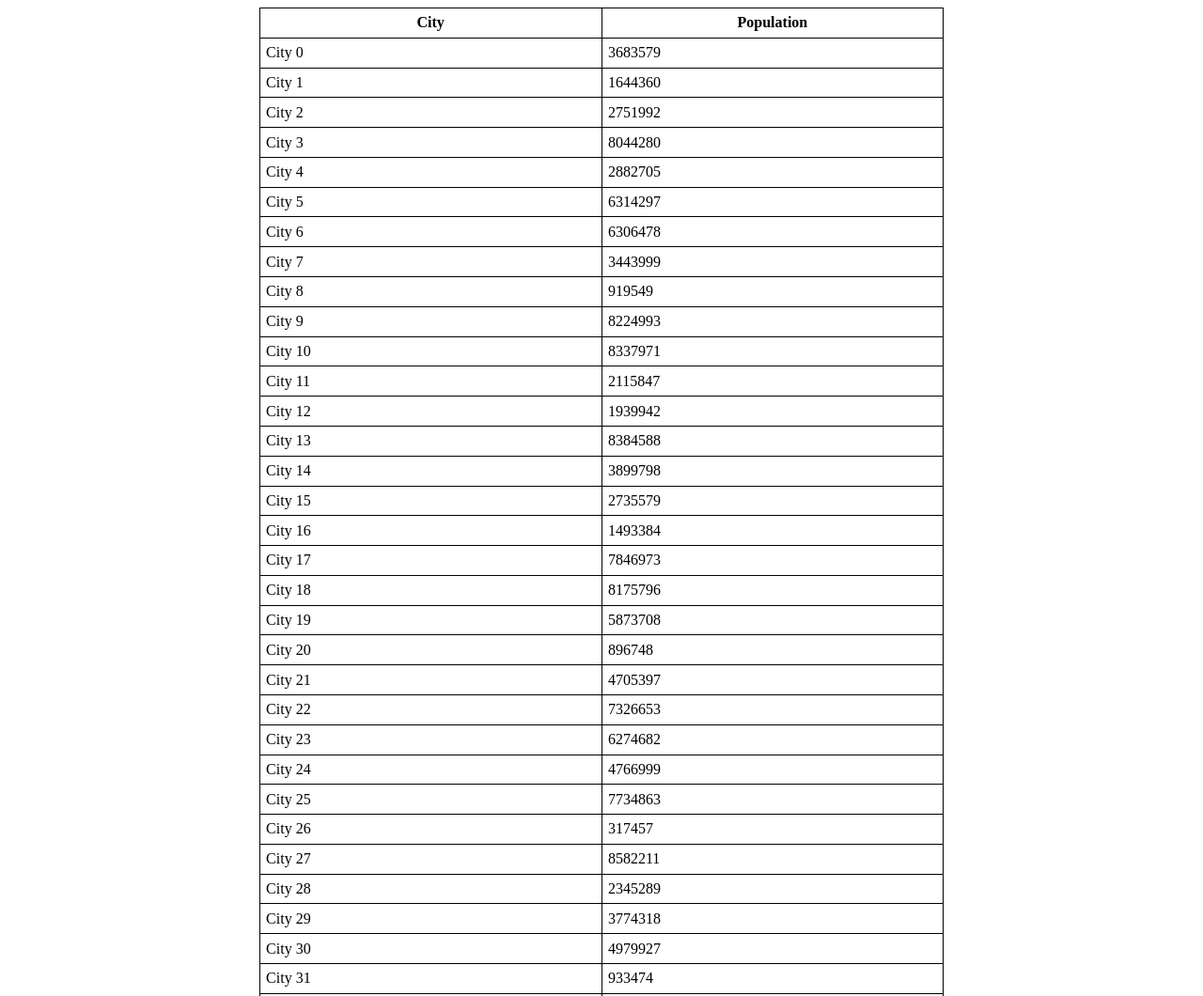
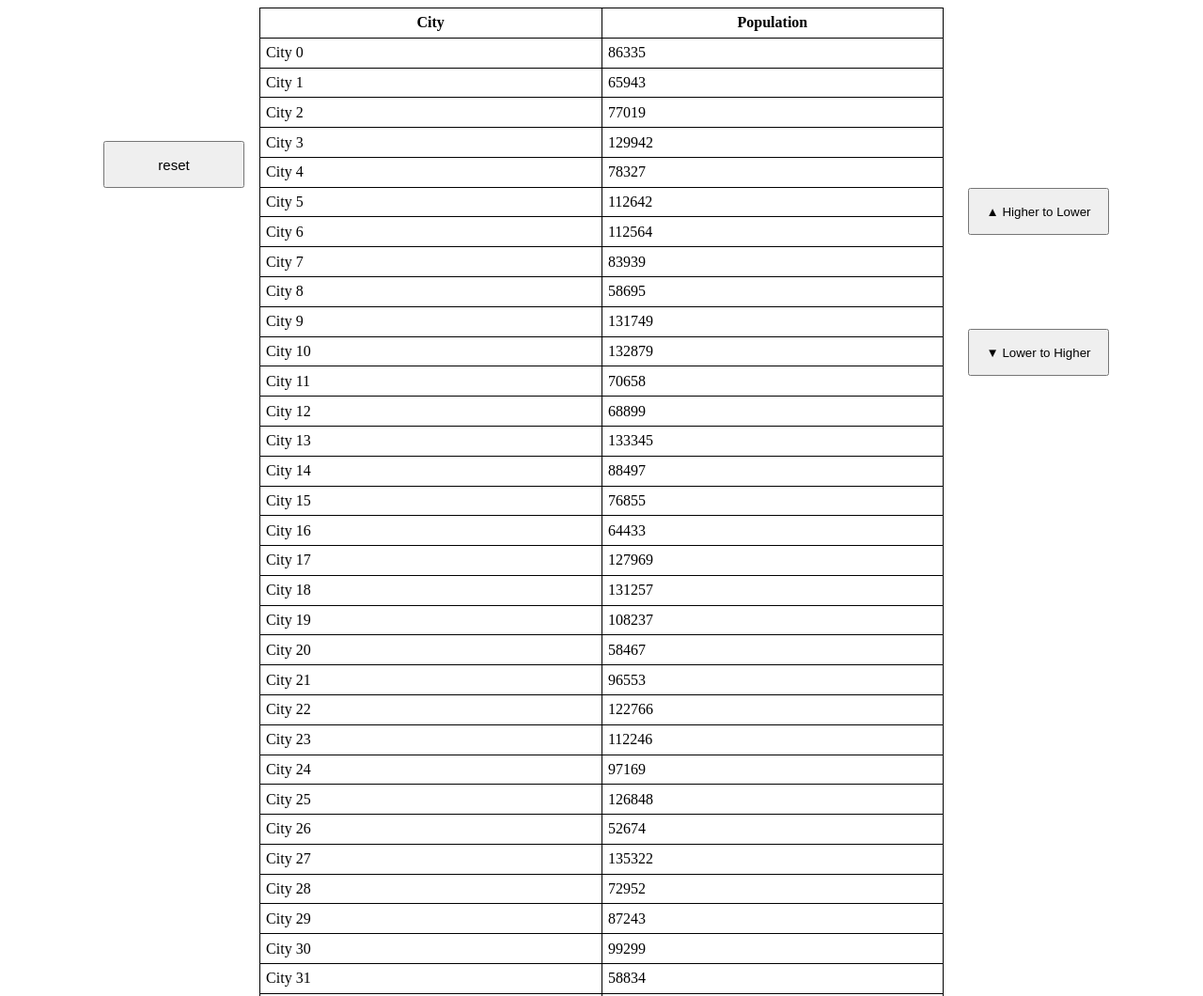
Before and after one commit to TornikeKalmaxelidze/Homework7, a plain HTML site: page index.html in a window 1280 px wide. Shown: the top 1060 px of the page at 94% size. Drawn offline with Linux system fonts and the light colour scheme.

Commit message:
fixed
faslfapsfas

```diff
--- a/css/style.css
+++ b/css/style.css
@@ -14,8 +14,34 @@ span {
 td {
     text-align: left;
 }
+input {
+    position: absolute;
+    width: 150px;
+    height: 50px;
+    left: 110px;
+    top: 150px;
+    cursor: pointer;
+    font-size: 15px;
+    font-weight: 15px;
+}
 body {
-    display: flex;
-    justify-content: center;
+ display: flex;
+ justify-content: center;
+}
+.Higher {
+    width: 150px;
+    height: 50px;
+    position: absolute;
+    right: 100px;
+    top: 200px;
+    cursor: pointer;
+}
+.Lower {
+    width: 150px;
+    height: 50px;
+    position: absolute;
+    right: 100px;
+    top: 350px;
+    cursor: pointer;
 
 }
--- a/index.html
+++ b/index.html
@@ -7,6 +7,8 @@
     <link rel="stylesheet" href="css/style.css">
 </head>
 <body>
+   <input type="reset" value="reset" oneclick="clear()" id="reset-button">
+
     <table id="cities-table">
         <thead>
             <tr>
@@ -17,6 +19,12 @@
         <tbody>
         </tbody>
     </table>
+    <div class="button-container">
+        <button class="Higher" id="Higher">▲ Higher to Lower</button>
+        <button class="Lower" id="Lower">▼ Lower to Higher</button>
+      </div>
+
+
 
     <script src="src/main.js"></script>
 </body>
--- a/src/main.js
+++ b/src/main.js
@@ -1,57 +1,52 @@
+
 function getCities() {
     const cities = [];
-
     for (let i = 0; i < 50; i++) {
       cities.push({
         name: `City ${i}`,
-            population: Math.floor((Math.random() * 9000000) + 50000)
-        })
+        population: Math.floor((Math.random() * 90000) + 50000)
+      });
     }
     return cities;
-
   }
 
   const cities = getCities();
+  const originalCities = [...cities];
   const citiesTable = document.getElementById('cities-table');
   let sorted = false;
 
-cities.forEach(({ name, population }) => {
+  function renderTable(data) {
+    const tbody = citiesTable.querySelector('tbody');
+    tbody.innerHTML = '';
+    data.forEach(({ name, population }) => {
       const tr = document.createElement('tr');
+      tr.innerHTML = `<td>${name}</td><td>${population}</td>`;
+      tbody.appendChild(tr);
+    });
+  }
 
-    tr.innerHTML = (`<td>${name}</td>
-    <td>${population}</td>`)
-    citiesTable.querySelector('tbody').appendChild(tr);
-})
+  renderTable(cities);
 
-const header = citiesTable.querySelectorAll('th')[1];
+  const header = citiesTable.querySelectorAll('th')[1]
   const headerIndicator = header.querySelector('span');
 
-console.log(header);
-header.onclick = () => {
-    sorted = !sorted;
-    if (sorted) {
-        headerIndicator.innerText = '▼';
-    } else {
-        headerIndicator.innerText = '▲';
-    }
-    citiesTable.querySelector('tbody').innerHTML = '';
-    cities.sort((c1, c2) => {
-        if (sorted)
-            return c2.population - c1.population;
-        return c1.population - c2.population;
-    })
-        .forEach(({ name, population }) => {
-            const tr = document.createElement('tr');
 
-            tr.innerHTML = (`<td>${name}</td>
-        <td>${population}</td>`)
-            citiesTable.querySelector('tbody').appendChild(tr);
-        })
 
-}
-// const resetButton = document.getElementById('reset-button');
-// resetButton.onclick = () => {
-//     cities.length = 0;
-//     cities.push(...originalCities);
-//     renderCities(cities);
-// };  reset rogor unda ver mixvdi da mainteresebs rogor aris shesadzlebeli
+  const resetButton = document.getElementById('reset-button');
+  resetButton.onclick = () => {
+    sorted = false;
+    headerIndicator.innerText = '';
+    cities.splice(0, cities.length, ...originalCities);
+    renderTable(cities);
+
+  };
+
+  document.getElementById('Higher').onclick = () => {
+    cities.sort((c1, c2) => c2.population - c1.population);
+    renderTable(cities);
+  };
+
+  document.getElementById('Lower').onclick = () => {
+    cities.sort((c1, c2) => c1.population - c2.population);
+    renderTable(cities);
+  };
```
Lines whose indentation alone changed are shown as unchanged.
